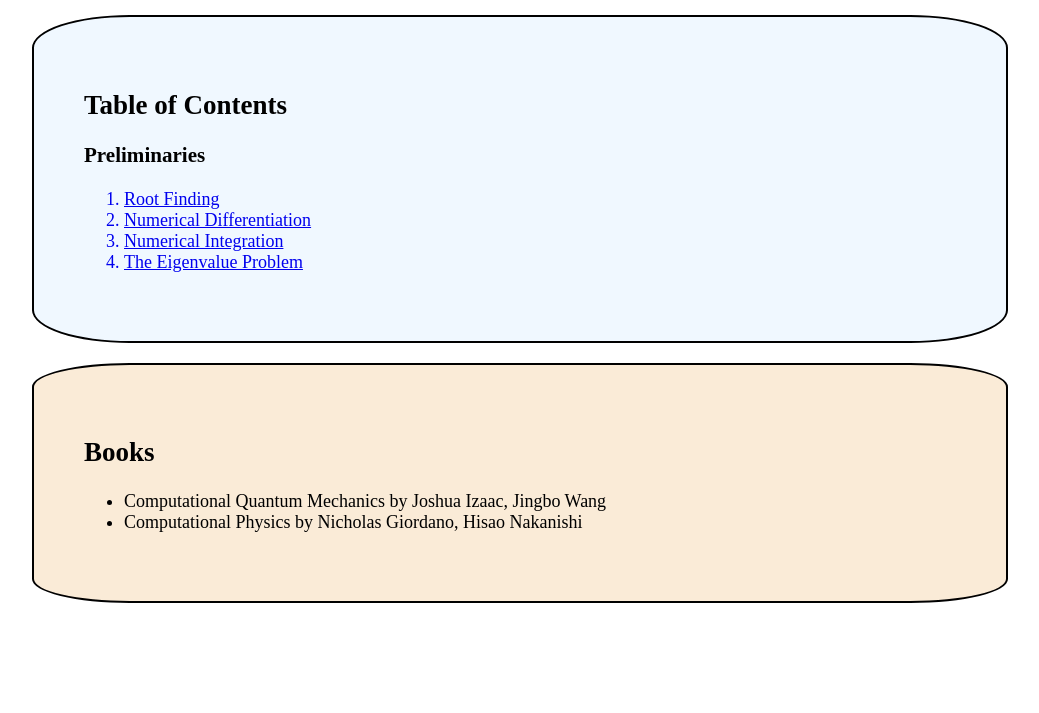
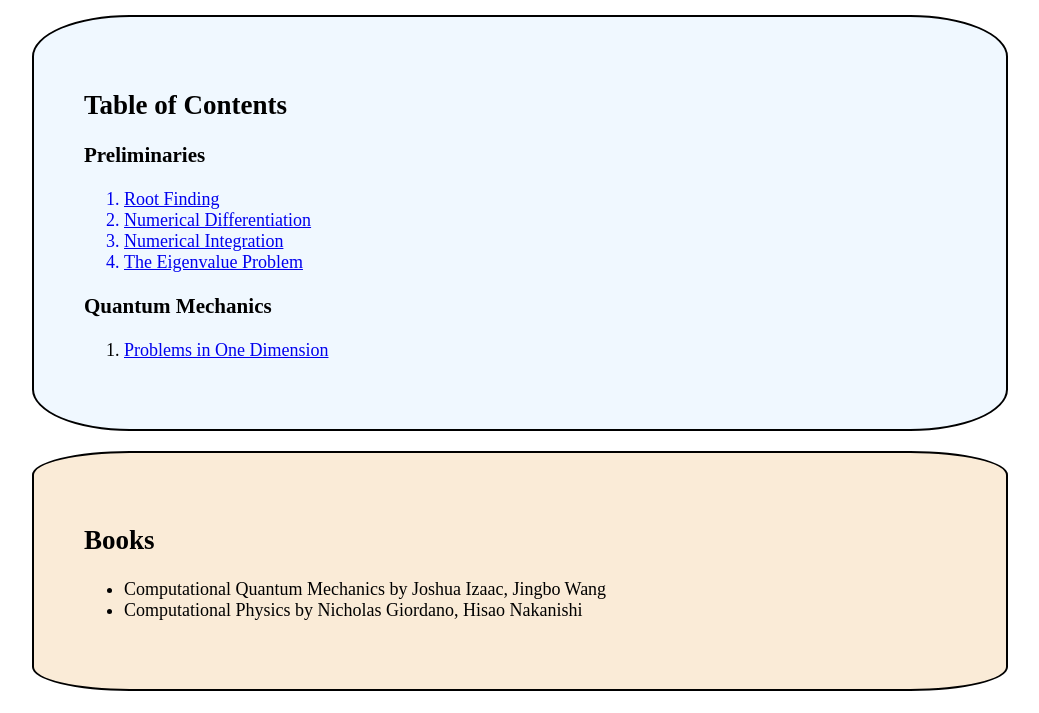
Before and after one commit to JaydevSR/computaional-physics-notes, a plain HTML site: page index.html in a window 1280 px wide. Shown: the part 87-800 px from the top of the page, without its empty margins (120-1159 px from the left). Drawn offline with Linux system fonts and the light colour scheme.

Commit message:
add qm 1D

```diff
--- a/index.html
+++ b/index.html
@@ -27,6 +27,10 @@
                         <li>The Eigenvalue Problem</li>
                     </a>
                 </ol>
+                <h3>Quantum Mechanics</h3>
+                <ol>
+                    <li><a href="./quantum-mechanics/one-dimension/">Problems in One Dimension</a></li>
+                </ol>
             </div>
             <div class="references">
                 <h2>Books</h2>
```
Also changed, not shown: 2 other files.
